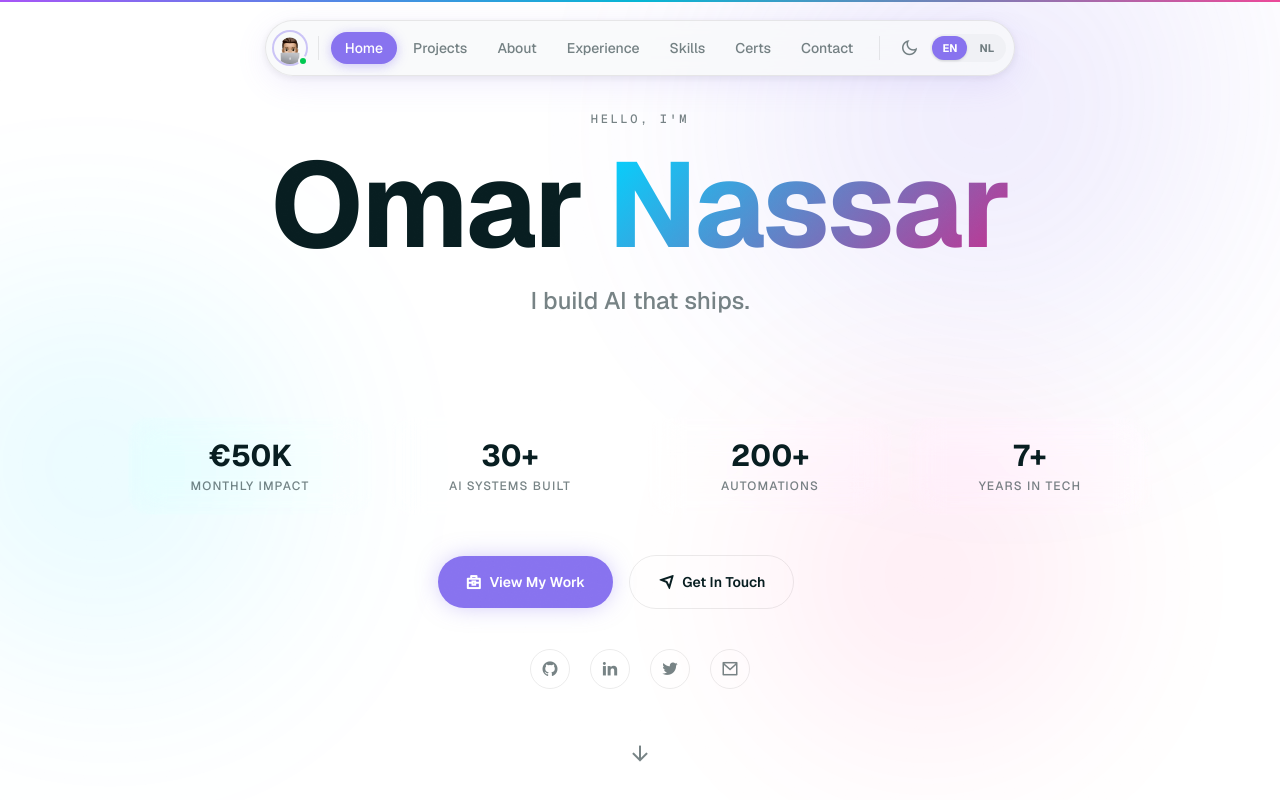
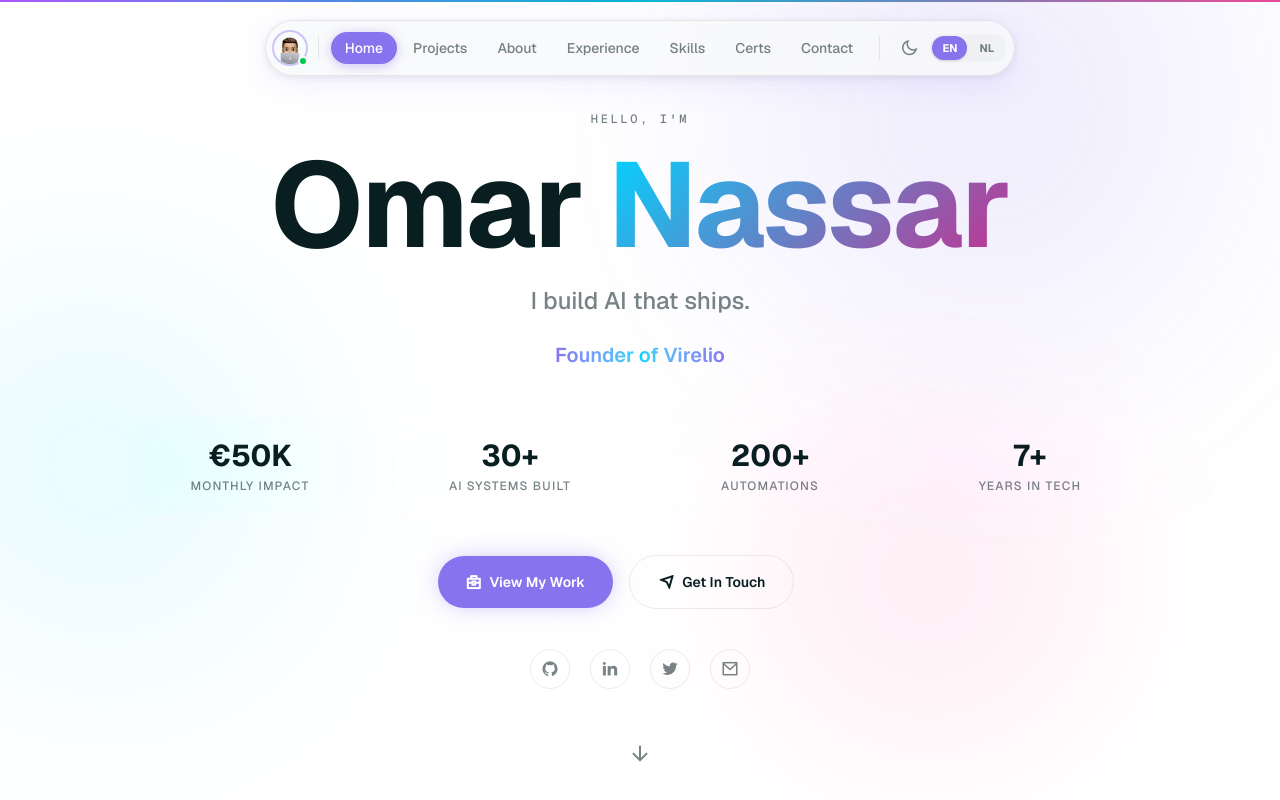
Before and after one commit to OmarNassar1127/new-portfolio-next, a Next.js app: page / in a window 1280 px wide. Shown: the top 800 px of the page. Built offline with nearby package versions, Linux system fonts and the light colour scheme.

Commit message:
some fixes

```diff
--- a/components/sections/About.tsx
+++ b/components/sections/About.tsx
@@ -1,11 +1,9 @@
 "use client";
 
-import { useRef } from "react";
-import { motion, useScroll, useTransform } from "framer-motion";
+import { motion } from "framer-motion";
 import Image from "next/image";
 import { personal } from "@/data/personal";
 import { useLanguage } from "@/hooks/useLanguage";
-import { useMediaQuery } from "@/hooks/useMediaQuery";
 import { cn } from "@/lib/utils";
 
 /* ─── Content data ────────────────────────────────────────────────────── */
@@ -71,20 +69,6 @@ const fadeRight = {
 export default function About() {
   const { language, t } = useLanguage();
   const lang = language === "NL" ? "nl" : "en";
-  const isMobile = useMediaQuery("(max-width: 768px)");
-
-  /* Subtle parallax on photo — disabled on mobile to avoid jank */
-  const photoContainerRef = useRef<HTMLDivElement>(null);
-  const { scrollYProgress } = useScroll({
-    target: photoContainerRef,
-    offset: ["start end", "end start"],
-  });
-  const photoY = useTransform(scrollYProgress, [0, 1], isMobile ? ["0%", "0%"] : ["4%", "-4%"]);
-  const photoScale = useTransform(
-    scrollYProgress,
-    [0, 0.5, 1],
-    isMobile ? [1, 1, 1] : [0.97, 1, 0.97],
-  );
 
   return (
     <section
@@ -176,7 +160,6 @@ export default function About() {
           {/* ── Right column: photo ────────────────────────────────────── */}
           <motion.div
             {...fadeRight}
-            ref={photoContainerRef}
             className="relative flex items-center justify-center lg:justify-end"
           >
             <div className="relative w-[280px] sm:w-auto">
@@ -190,9 +173,8 @@ export default function About() {
                 aria-hidden="true"
               />
 
-              {/* Photo with parallax */}
-              <motion.div
-                style={{ y: photoY, scale: photoScale }}
+              {/* Photo */}
+              <div
                 className={cn(
                   "relative overflow-hidden rounded-3xl",
                   "h-[340px] w-full sm:h-[460px] sm:w-[360px]",
@@ -210,7 +192,7 @@ export default function About() {
                 />
                 {/* Subtle gradient overlay at bottom */}
                 <div className="absolute inset-x-0 bottom-0 h-1/3 bg-gradient-to-t from-[rgba(10,15,28,0.6)] to-transparent" />
-              </motion.div>
+              </div>
 
               {/* Floating badge: available */}
               <motion.div
@@ -221,7 +203,7 @@ export default function About() {
                 className={cn(
                   "absolute flex items-center gap-2 rounded-2xl px-4 py-2.5 shadow-lg",
                   "bg-emerald-600 border border-emerald-500/30",
-                  isMobile ? "bottom-3 left-3" : "-bottom-4 -left-4",
+                  "bottom-3 left-3 sm:-bottom-4 sm:-left-4",
                 )}
               >
                 <span className="relative flex h-2.5 w-2.5">
@@ -242,7 +224,7 @@ export default function About() {
                 className={cn(
                   "absolute flex items-center gap-2 rounded-2xl px-4 py-2.5",
                   "glass border border-[var(--border)] shadow-lg",
-                  isMobile ? "right-3 top-3" : "-right-5 top-6",
+                  "right-3 top-3 sm:-right-5 sm:top-6",
                 )}
               >
                 <i className="ri-map-pin-2-fill text-sm text-[var(--primary)]" />
--- a/components/sections/Contact.tsx
+++ b/components/sections/Contact.tsx
@@ -48,6 +48,7 @@ function FormInput({ label, icon, isDarkMode, error, ...rest }: InputProps) {
         />
         <input
           {...rest}
+          suppressHydrationWarning
           placeholder={label}
           className={cn(
             'w-full pl-11 pr-4 py-3.5 rounded-xl text-sm',
@@ -89,6 +90,7 @@ function FormTextarea({ label, icon, isDarkMode, error, ...rest }: TextareaProps
         />
         <textarea
           {...rest}
+          suppressHydrationWarning
           placeholder={label}
           className={cn(
             'w-full pl-11 pr-4 py-3.5 rounded-xl text-sm resize-none',
--- a/components/sections/Hero.tsx
+++ b/components/sections/Hero.tsx
@@ -77,34 +77,11 @@ function RoleCycler({ roles }: { roles: string[] }) {
     return () => clearInterval(id);
   }, [roles.length]);
 
-  /* On mobile, skip AnimatePresence entirely — just show static text.
-     The AnimatePresence exit/enter cycle was causing elements to flash
-     because the motion props changed after hydration. */
-  if (isMobile) {
-    return (
-      <div className="flex h-[38px] items-center justify-center">
-        <span className="bg-gradient-to-r from-[var(--primary)] via-[var(--accent-cyan)] to-[var(--primary)] bg-clip-text text-lg font-semibold text-transparent sm:text-xl">
-          {roles[index]}
-        </span>
-      </div>
-    );
-  }
-
   return (
     <div className="relative flex h-[38px] items-center justify-center overflow-hidden sm:h-[44px]">
-      <AnimatePresence mode="wait">
-        <motion.span
-          key={roles[index]}
-          initial={{ opacity: 0, y: 16 }}
-          animate={{ opacity: 1, y: 0 }}
-          exit={{ opacity: 0, y: -16 }}
-          transition={{ duration: 0.4, ease: [0.22, 1, 0.36, 1] as const }}
-          className="absolute bg-gradient-to-r from-[var(--primary)] via-[var(--accent-cyan)] to-[var(--primary)] bg-clip-text text-lg font-semibold text-transparent sm:text-xl"
-          style={{ backgroundSize: '200% 100%' }}
-        >
-          {roles[index]}
-        </motion.span>
-      </AnimatePresence>
+      <span className="bg-gradient-to-r from-[var(--primary)] via-[var(--accent-cyan)] to-[var(--primary)] bg-clip-text text-lg font-semibold text-transparent sm:text-xl">
+        {roles[index]}
+      </span>
     </div>
   );
 }
```
